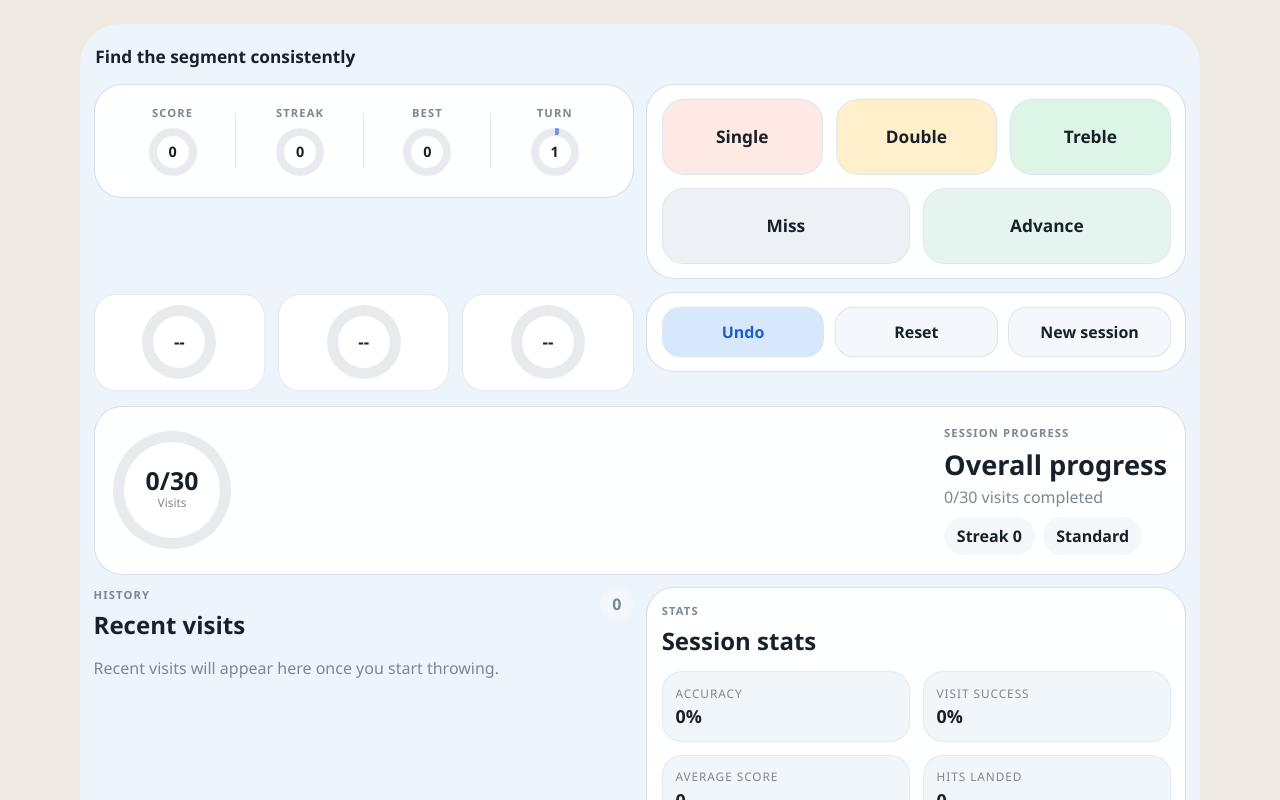
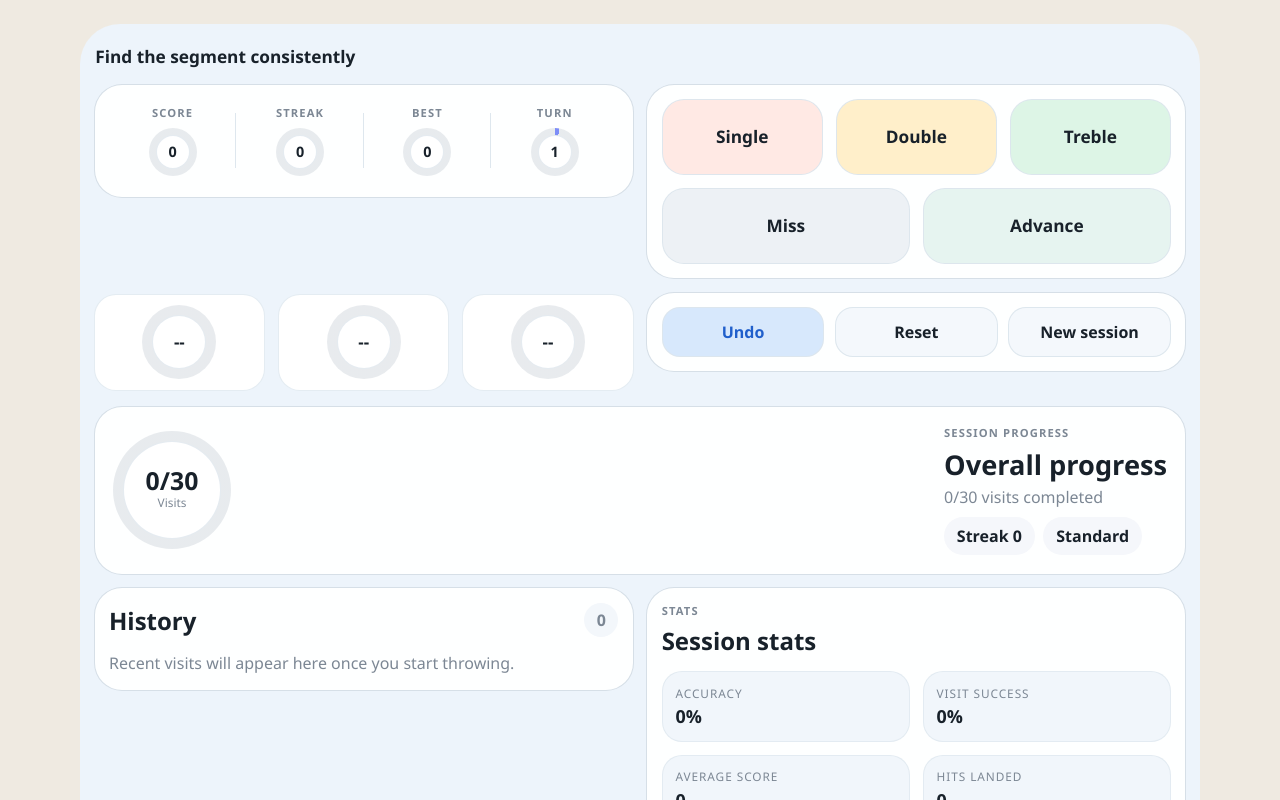
Before and after one commit to spenc259/Dart-Segment-Trainer, a React (Vite) app: page / in a window 1280 px wide. Shown: the top 800 px of the page. Built offline with nearby package versions, Linux system fonts and the light colour scheme.

Commit message:
Refactor history section card

```diff
--- a/src/components/VisitHistory.tsx
+++ b/src/components/VisitHistory.tsx
@@ -6,12 +6,9 @@ interface VisitHistoryProps {
 
 export function VisitHistory({ history }: VisitHistoryProps) {
   return (
-    <section className="surface secondary-panel history-panel">
+    <section className="card secondary-panel history-panel">
       <div className="section-heading">
-        <div>
-          <p className="section-label">History</p>
-          <h2>Recent visits</h2>
-        </div>
+        <h2>History</h2>
         <span className="history-count">{history.length}</span>
       </div>
       <div className="history-list">
```
